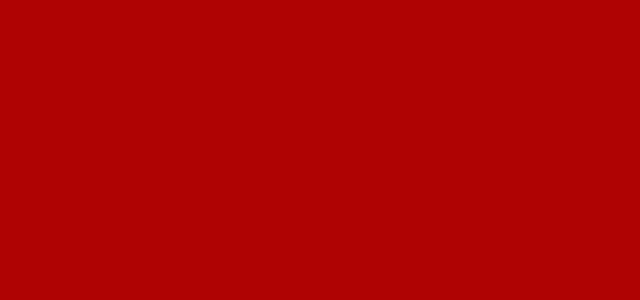
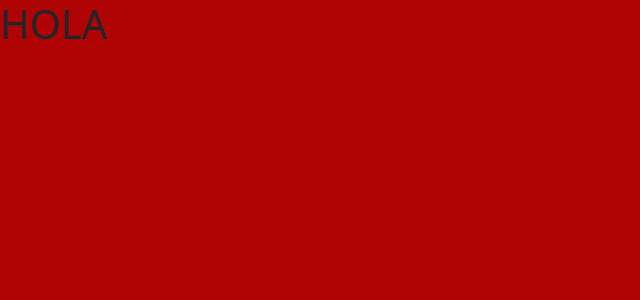
Before and after one commit to lourdesgarciafyl/PF-YumYum-frontend, a React (Vite) app: page / in a window 1280 px wide. Shown: the top 300 px of the page, without its empty margins (0-640 px from the left). Built offline with nearby package versions, Linux system fonts and the light colour scheme.

Commit message:
Cree y linkee la pagina de estilos del footer, y la probe en el app.jsx

```diff
--- a/src/App.jsx
+++ b/src/App.jsx
@@ -1,12 +1,13 @@
 import "bootstrap/dist/css/bootstrap.min.css";
 import './App.css'
+import Footer from "./components/common/Footer";
 
 function App() {
 
 
   return (
     <>
-
+  <Footer></Footer>
     </>
   )
 }
--- a/src/components/common/Footer.jsx
+++ b/src/components/common/Footer.jsx
@@ -0,0 +1,12 @@
+import "../../css/footer.css";
+import "bootstrap-icons/font/bootstrap-icons.css";
+
+const Footer = () => {
+    return (
+     <>
+        <h1> HOLA </h1>
+     </>
+    );
+  };
+
+  export default Footer;
```
Also changed, not shown: src/assets/LogoYumFooter.svg (added), src/css/footer.css (added).
